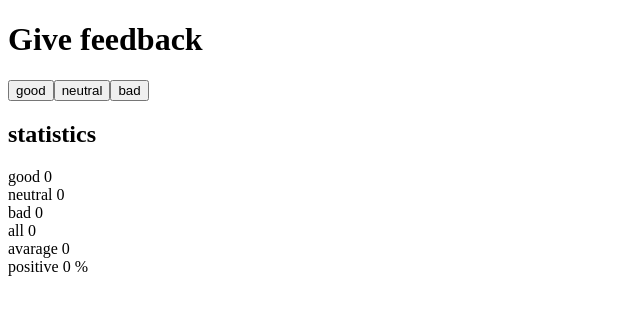
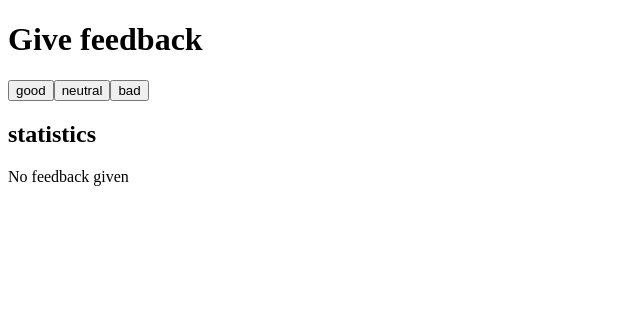
Before and after one commit to Daolamis/fullstack21, a React (Create React App) app in the folder osa1/unicafe/: page / in a window 1280 px wide. Shown: the top 314 px of the page, without its empty margins (0-640 px from the left). Built offline with nearby package versions, Linux system fonts and the light colour scheme.

Commit message:
implemented exercise 1.9

```diff
--- a/osa1/unicafe/src/App.js
+++ b/osa1/unicafe/src/App.js
@@ -17,10 +17,14 @@ const App = () => {
 }
 
 const Statistics = ({ good, neutral, bad }) => {
+  if (!good && !neutral && !bad) {
+    return <div><h2>statistics</h2>No feedback given</div>
+  }
+
   const all = good + neutral + bad;
   const value = good - bad;
   const avarage = value / all || 0;
-  const positive = good/all * 100 || 0;
+  const positive = good / all * 100 || 0;
   return <div>
     <h2>statistics</h2>
     good {good} <br />
```
